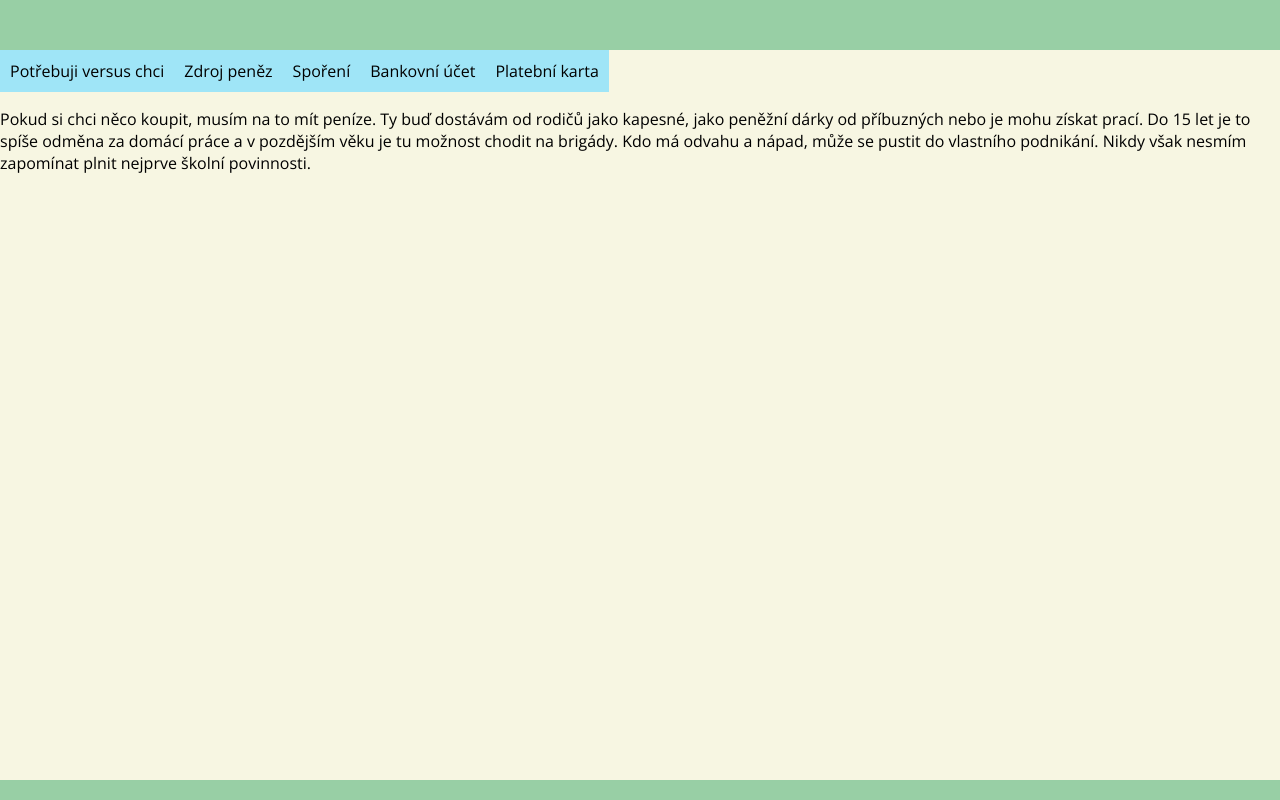
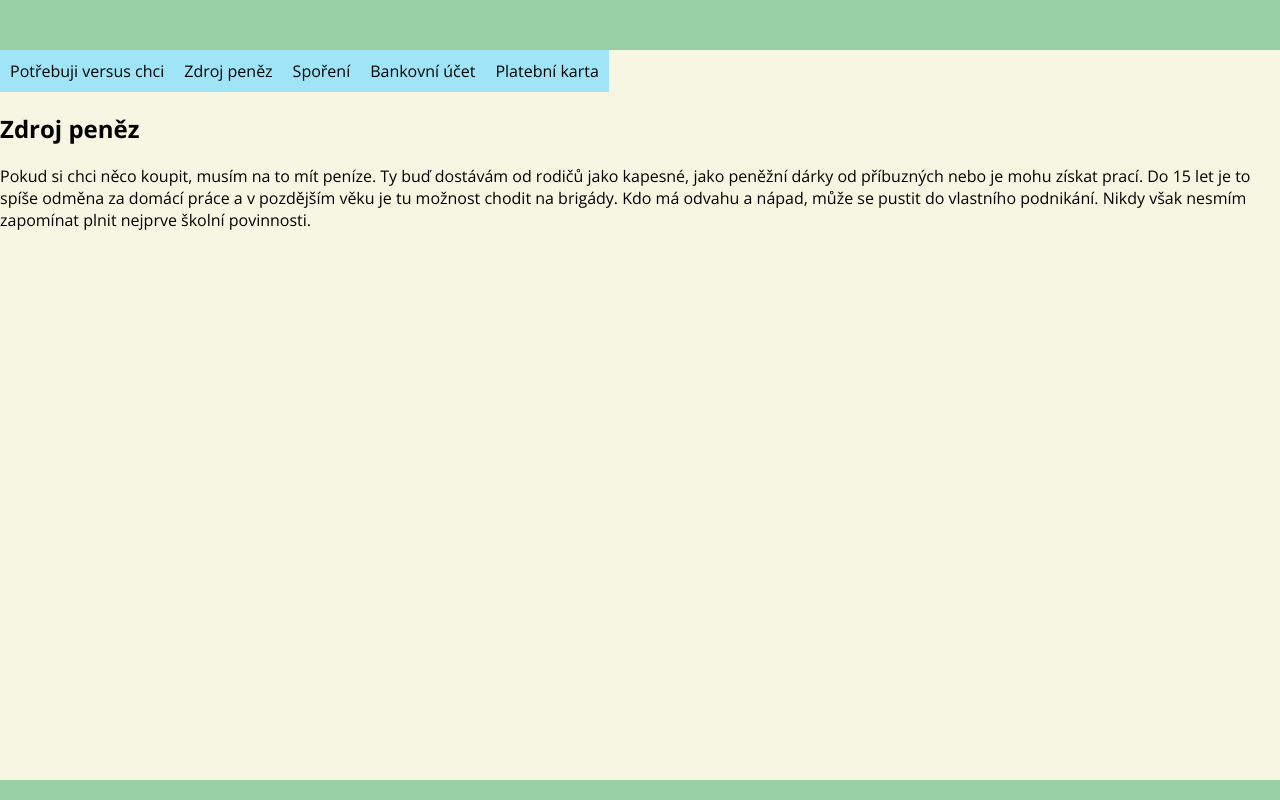
Before and after one commit to Andbrea/Financni-gramotnost, a React app: page /teenageri/zdrojpenez in a window 1280 px wide. Built offline with nearby package versions, Linux system fonts and the light colour scheme.

Commit message:
Subtitle component added

```diff
--- a/src/Teens/Page/index.jsx
+++ b/src/Teens/Page/index.jsx
@@ -1,8 +1,10 @@
 import React from 'react';
+import Subtitle from '../../components/Subtitle';
 
-const Page = ({ text }) => {
+const Page = ({ text, title }) => {
     return (
         <>
+            <Subtitle text={title} />
             <p>{text}</p>
         </>
     );
--- a/src/Teens/index.jsx
+++ b/src/Teens/index.jsx
@@ -19,25 +19,40 @@ const Teens = () => {
                 <Link className="menu" to="/teenageri/bankovniucet">
                     Bankovní účet
                 </Link>
-                <Link className="menu" to="/teenageri/platebnikart">
+                <Link className="menu" to="/teenageri/platebnikarta">
                     Platební karta
                 </Link>
 
                 <Switch>
                     <Route path="/teenageri/potrebujiversuschci">
-                        <Page text="Je třeba si uvědomit, že peníze jsou tu k tomu, aby zajišťovaly hlavně naše základní lidské potřeby. Platíme jimi jídlo, bydlení, oblečení a léky. Teprve na druhém místě by měly být peníze použity na volnočasové aktivity a jiné věci. Před pořízením nové věci je vždy třeba si uvědomit, co je důležitější. Opravdu tu věc potřebuji nebo ji jenom chci? Nenechávám se ovlivnit okolím – přátelé, reklamy?" />
+                        <Page
+                            title="Potřebuji versus chci"
+                            text="Je třeba si uvědomit, že peníze jsou tu k tomu, aby zajišťovaly hlavně naše základní lidské potřeby. Platíme jimi jídlo, bydlení, oblečení a léky. Teprve na druhém místě by měly být peníze použity na volnočasové aktivity a jiné věci. Před pořízením nové věci je vždy třeba si uvědomit, co je důležitější. Opravdu tu věc potřebuji nebo ji jenom chci? Nenechávám se ovlivnit okolím – přátelé, reklamy?"
+                        />
                     </Route>
                     <Route path="/teenageri/zdrojpenez">
-                        <Page text="Pokud si chci něco koupit, musím na to mít peníze. Ty buď dostávám od rodičů jako kapesné, jako peněžní dárky od příbuzných nebo je mohu získat prací. Do 15 let je to spíše odměna za domácí práce a v pozdějším věku je tu možnost chodit na brigády. Kdo má odvahu a nápad, může se pustit do vlastního podnikání. Nikdy však nesmím zapomínat plnit nejprve školní povinnosti." />
+                        <Page
+                            title="Zdroj peněz"
+                            text="Pokud si chci něco koupit, musím na to mít peníze. Ty buď dostávám od rodičů jako kapesné, jako peněžní dárky od příbuzných nebo je mohu získat prací. Do 15 let je to spíše odměna za domácí práce a v pozdějším věku je tu možnost chodit na brigády. Kdo má odvahu a nápad, může se pustit do vlastního podnikání. Nikdy však nesmím zapomínat plnit nejprve školní povinnosti."
+                        />
                     </Route>
                     <Route path="/teenageri/sporeni">
-                        <Page text="Získané peníze utratím, nebo si je šetřím. Správně bych však nikdy neměl utrácet všechno, co vydělám. Vždy je dobré si část peněz nechat a šetřit si je – spořit na další věci." />
+                        <Page
+                            title="Spoření"
+                            text="Získané peníze utratím, nebo si je šetřím. Správně bych však nikdy neměl utrácet všechno, co vydělám. Vždy je dobré si část peněz nechat a šetřit si je – spořit na další věci."
+                        />
                     </Route>
                     <Route path="/teenageri/bankovniucet">
-                        <Page text="S pomocí rodičů si mohu založit účet v bance, na kterém budu mít peníze uloženy. Nemusím je tak mít doma v pokladničce. Díky účtu budu mít lepší přehled o svých příjmech – peníze, které jsem obdržel, a výdajích – peníze, které jsem utratil. To vše díky internetovému bankovnictví. Tak mohu z domova peníze přijímat i posílat." />
+                        <Page
+                            title="Bankovní účet"
+                            text="S pomocí rodičů si mohu založit účet v bance, na kterém budu mít peníze uloženy. Nemusím je tak mít doma v pokladničce. Díky účtu budu mít lepší přehled o svých příjmech – peníze, které jsem obdržel, a výdajích – peníze, které jsem utratil. To vše díky internetovému bankovnictví. Tak mohu z domova peníze přijímat i posílat."
+                        />
                     </Route>
-                    <Route path="/teenageri/platebnikart">
-                        <Page text="Ke každému bankovnímu účtu je vystavena platební karta, která nahrazuje placení bankovkami a mincemi. Je na ní vždy uvedeno jméno vlastníka, číslo karty, datum doby platnosti a trojciferný bezpečnostní kód. Při platbě kartou potřebuješ znát pin karty, což jsou čtyři libovolná čísla, která si musíš pamatovat. Nikdy neposkytuj tento pin, ani informace o kartě cizí osobě! Mohl bys přijít o své úspory." />
+                    <Route path="/teenageri/platebnikarta">
+                        <Page
+                            title="Platební karta"
+                            text="Ke každému bankovnímu účtu je vystavena platební karta, která nahrazuje placení bankovkami a mincemi. Je na ní vždy uvedeno jméno vlastníka, číslo karty, datum doby platnosti a trojciferný bezpečnostní kód. Při platbě kartou potřebuješ znát pin karty, což jsou čtyři libovolná čísla, která si musíš pamatovat. Nikdy neposkytuj tento pin, ani informace o kartě cizí osobě! Mohl bys přijít o své úspory."
+                        />
                     </Route>
                 </Switch>
             </div>
--- /dev/null
+++ b/src/components/Subtitle/index.js
@@ -0,0 +1,11 @@
+import React from 'react';
+
+const Subtitle = ({ text }) => {
+    return (
+        <div>
+            <h2>{text}</h2>
+        </div>
+    );
+};
+
+export default Subtitle;
```
